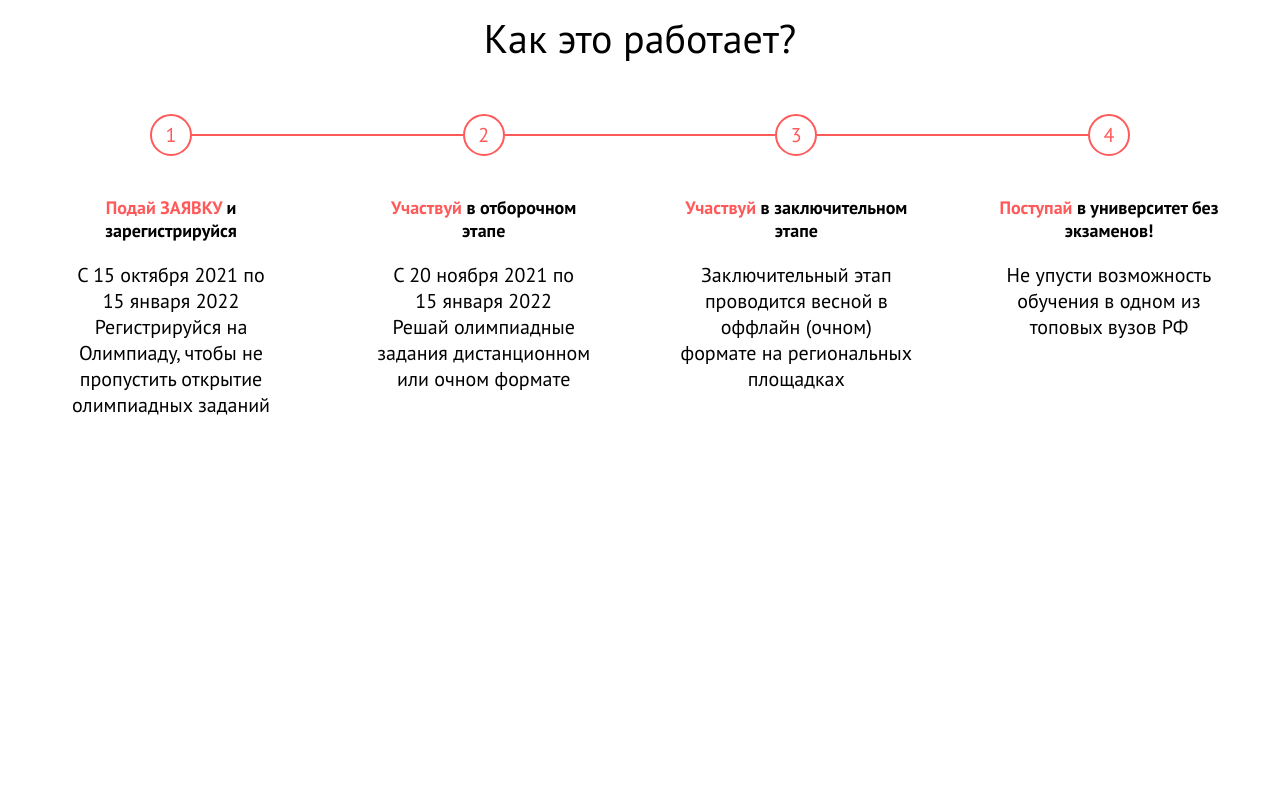
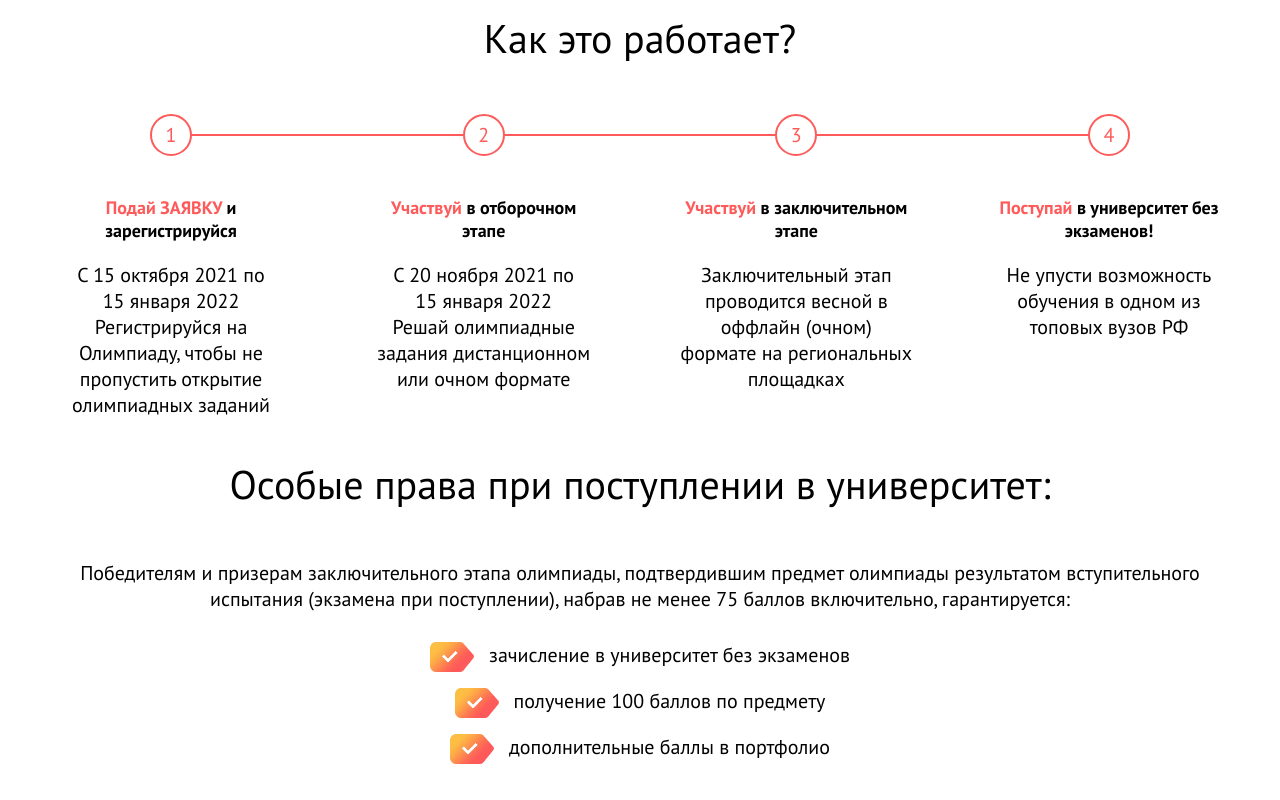
Before and after one commit to Olia-tsk/ormo, a plain HTML site: page index.html in a window 1280 px wide. Shown: the part 881-1681 px from the top of the page. Before the commit the page ends 1339 px from the top, so only its background shows below. Drawn offline with Linux system fonts and the light colour scheme.

Commit message:
верстка и стилизация блока особых прав

```diff
--- a/index.html
+++ b/index.html
@@ -87,5 +87,46 @@
         </ul>
       </div>
     </section>
+
+    <section class="bonuses">
+      <div class="container">
+        <h2 class="bonuses-title">
+          Особые права при поступлении в университет:
+        </h2>
+        <p class="bonuses-text">
+          Победителям и призерам заключительного этапа олимпиады, подтвердившим
+          предмет олимпиады результатом вступительного испытания (экзамена при
+          поступлении), набрав не менее 75 баллов включительно, гарантируется:
+        </p>
+        <ul class="bonuses-list">
+          <li class="bonuses-list_item">
+            <img
+              src="img/bonuses_icon.png"
+              alt="Bonus item"
+              class="bonuses-list_icon"
+            />
+            <p class="bonuses-list_text">
+              зачисление в университет без экзаменов
+            </p>
+          </li>
+          <li class="bonuses-list_item">
+            <img
+              src="img/bonuses_icon.png"
+              alt="Bonus item"
+              class="bonuses-list_icon"
+            />
+            <p class="bonuses-list_text">получение 100 баллов по предмету</p>
+          </li>
+          <li class="bonuses-list_item">
+            <img
+              src="img/bonuses_icon.png"
+              alt="Bonus item"
+              class="bonuses-list_icon"
+            />
+            <p class="bonuses-list_text">дополнительные баллы в портфолио</p>
+          </li>
+        </ul>
+      </div>
+    </section>
   </body>
 </html>
--- /dev/null
+++ b/sass/blocks/_bonuses.sass
@@ -0,0 +1,12 @@
+.bonuses
+  &-text
+    text-align: center
+    margin-bottom: 30px
+  &-list
+    &_item
+      display: flex
+      align-items: flex-start
+      justify-content: center
+    &_icon
+      width: 44px
+      padding-right: 15px
--- a/sass/style.sass
+++ b/sass/style.sass
@@ -8,3 +8,5 @@
 @import 'blocks/_main'
 // подключение стилей блока "Как это работает"
 @import 'blocks/_stages'
+// подключение стилей блока "Особые права при поступлении"
+@import 'blocks/_bonuses'
```
Also changed, not shown: css/style.css, img/bonuses_icon.png (added), 1 other file.
